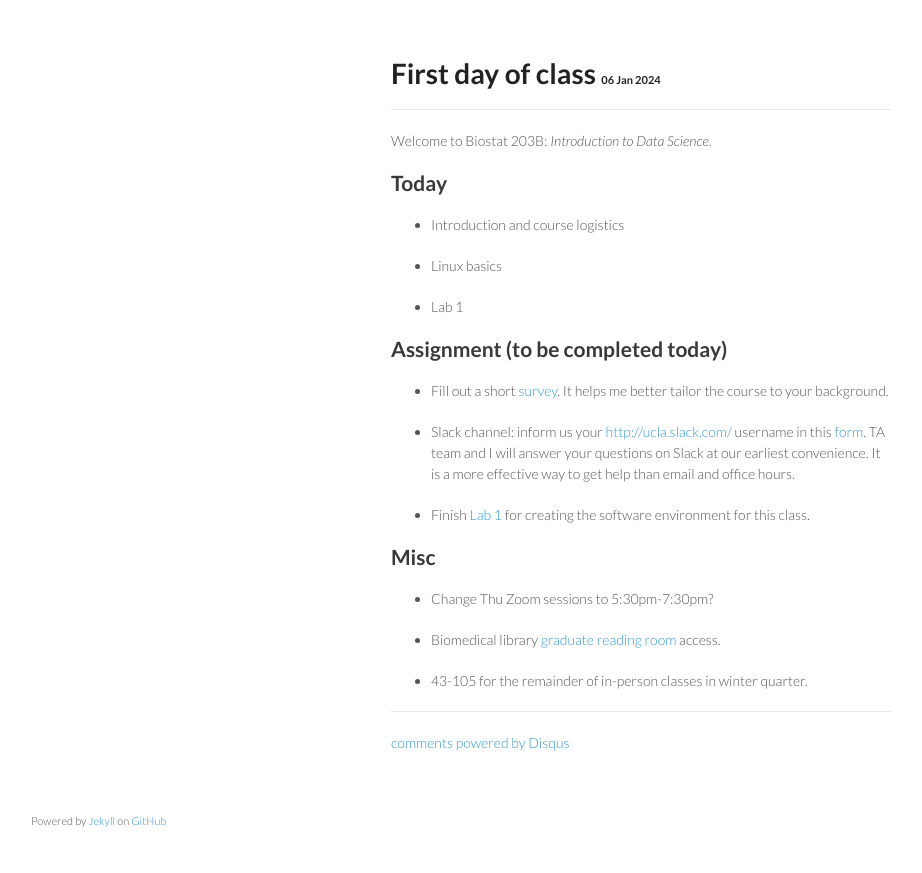
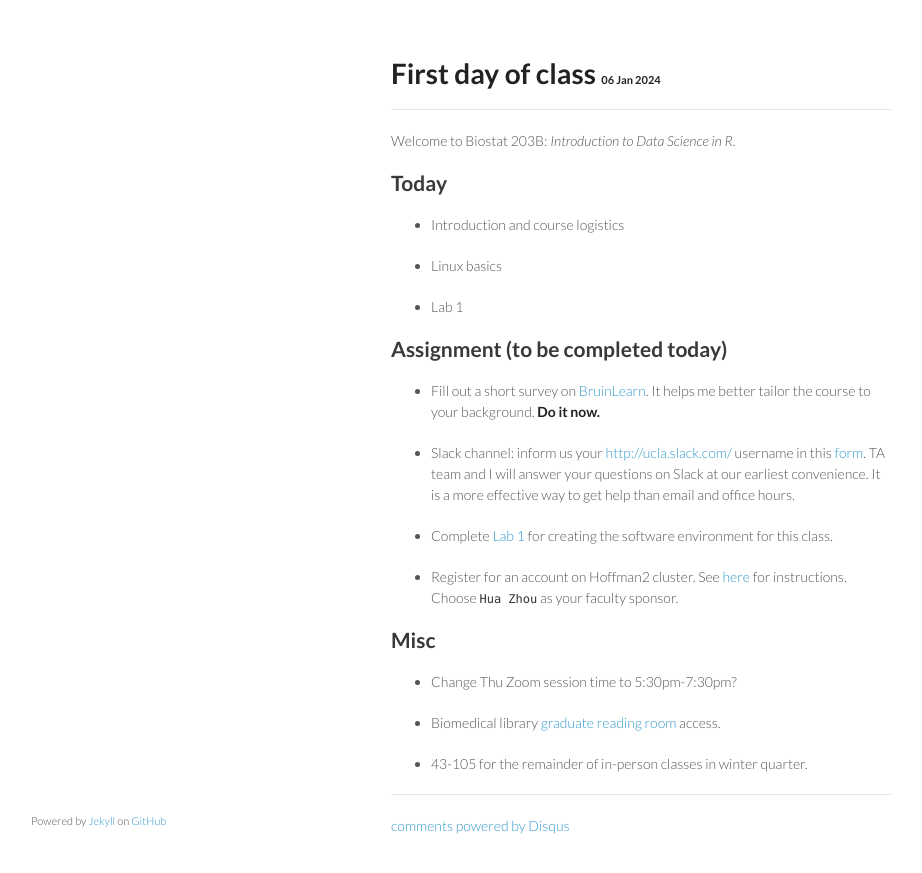
Before and after one commit to ucla-biostat-203b/2024winter, a Jekyll site: the page built from _posts/2024-01-06-lec80.md, in a window 1280 px wide. Shown: the top 873 px of the page, without its empty margins (179-1101 px from the left). Built offline with Jekyll 4.4.1, drawn with Linux system fonts in a browser that asks for light colours; comment, search, counter and statistics services are not loaded.

Commit message:
add Hoffman2 registration

```diff
--- a/_posts/2024-01-06-lec80.md
+++ b/_posts/2024-01-06-lec80.md
@@ -4,7 +4,7 @@
 category: biostat203bwinter2024lec80
 ---
 
-Welcome to Biostat 203B: *Introduction to Data Science*.
+Welcome to Biostat 203B: *Introduction to Data Science in R*.
 
 ## Today
 
@@ -16,15 +16,17 @@
 
 ## Assignment (to be completed today)
 
-* Fill out a short [survey](https://uclahs.az1.qualtrics.com/jfe/form/SV_2aCU7kDMTvJFsqO). It helps me better tailor the course to your background.
+* Fill out a short survey on [BruinLearn](https://bruinlearn.ucla.edu/courses/176237/quizzes/1003353). It helps me better tailor the course to your background. **Do it now.**
 
 * Slack channel: inform us your <http://ucla.slack.com/> username in this [form](https://forms.gle/eC6RNTGoQTFNt1Jd8). TA team and I will answer your questions on Slack at our earliest convenience. It is a more effective way to get help than email and office hours.
 
-* Finish [Lab 1](https://ucla-biostat-203b.github.io/2024winter/labs/lab01/lab01.html) for creating the software environment for this class.
+* Complete [Lab 1](https://ucla-biostat-203b.github.io/2024winter/labs/lab01/lab01.html) for creating the software environment for this class.
+
+* Register for an account on Hoffman2 cluster. See [here](https://www.hoffman2.idre.ucla.edu/Accounts/Requesting-an-account.html) for instructions. Choose `Hua Zhou` as your faculty sponsor.
 
 ## Misc
 
-* Change Thu Zoom sessions to 5:30pm-7:30pm?
+* Change Thu Zoom session time to 5:30pm-7:30pm?
 
 * Biomedical library [graduate reading room](https://www.library.ucla.edu/help/services-resources/graduate-reading-room/) access.
 
```
